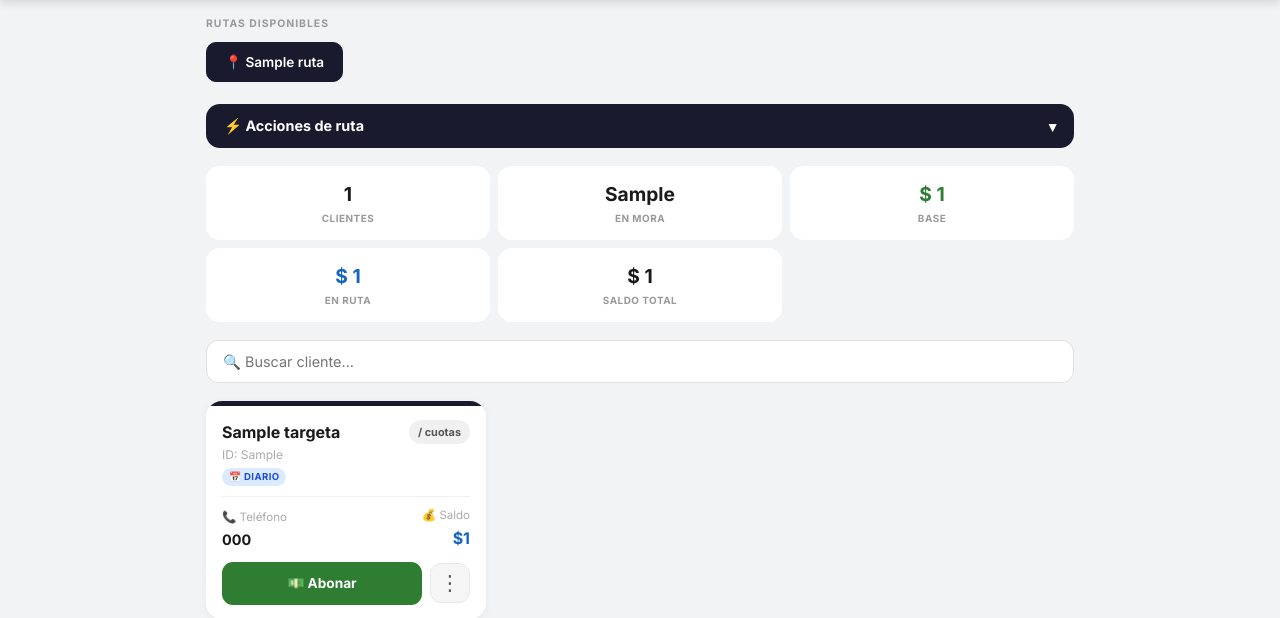
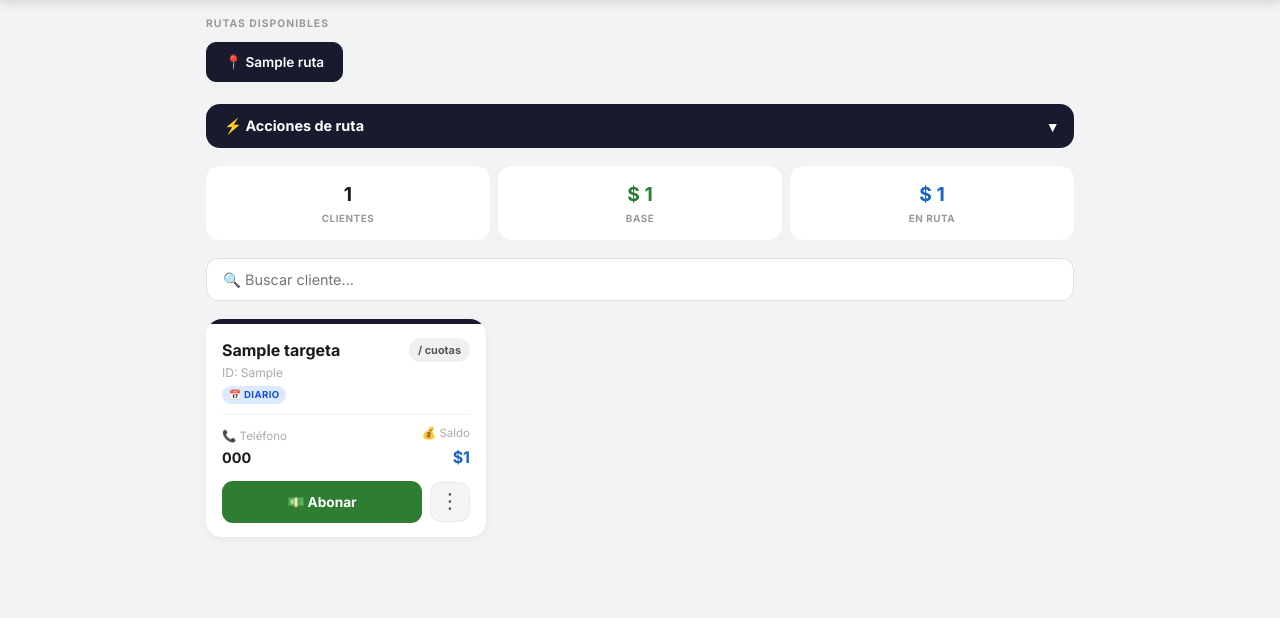
Before and after one commit to kevincabrera14/prestaap, a Django app: template app/templates/app/supervisor.html in a window 1280 px wide. Shown: the part 59-677 px from the top of the page. Run offline with Django 5.2, Linux system fonts and the light colour scheme; tables that the repository leaves empty hold one stand-in row (values such as "Sample post"); the template is opened without the code that fills it: values that come from a table or form of the project are taken from there, most other values are stand-ins (such as "Sample title", 1, 10 or a date in 2020).

Commit message:
trabajador

```diff
--- a/app/templates/app/supervisor.html
+++ b/app/templates/app/supervisor.html
@@ -145,10 +145,7 @@
                 <div class="res-num">{{ resumen.total_clientes }}</div>
                 <div class="res-label">Clientes</div>
             </div>
-            <div class="res-card red">
-                <div class="res-num">{{ resumen.en_mora }}</div>
-                <div class="res-label">En mora</div>
-            </div>
+
             {# BASE: se muestra directo desde ruta_sel para garantizar el dato actualizado #}
             <div class="res-card green">
                 <div class="res-num">$ {{ ruta_sel.base|floatformat:0|intcomma }}</div>
@@ -158,10 +155,7 @@
                 <div class="res-num">$ {{ ruta_sel.dinero_en_ruta|floatformat:0|intcomma }}</div>
                 <div class="res-label">En ruta</div>
             </div>
-            <div class="res-card">
-                <div class="res-num">$ {{ resumen.total_saldo|floatformat:0|intcomma }}</div>
-                <div class="res-label">Saldo total</div>
-            </div>
+
         </div>
 
         <form method="GET">
```
